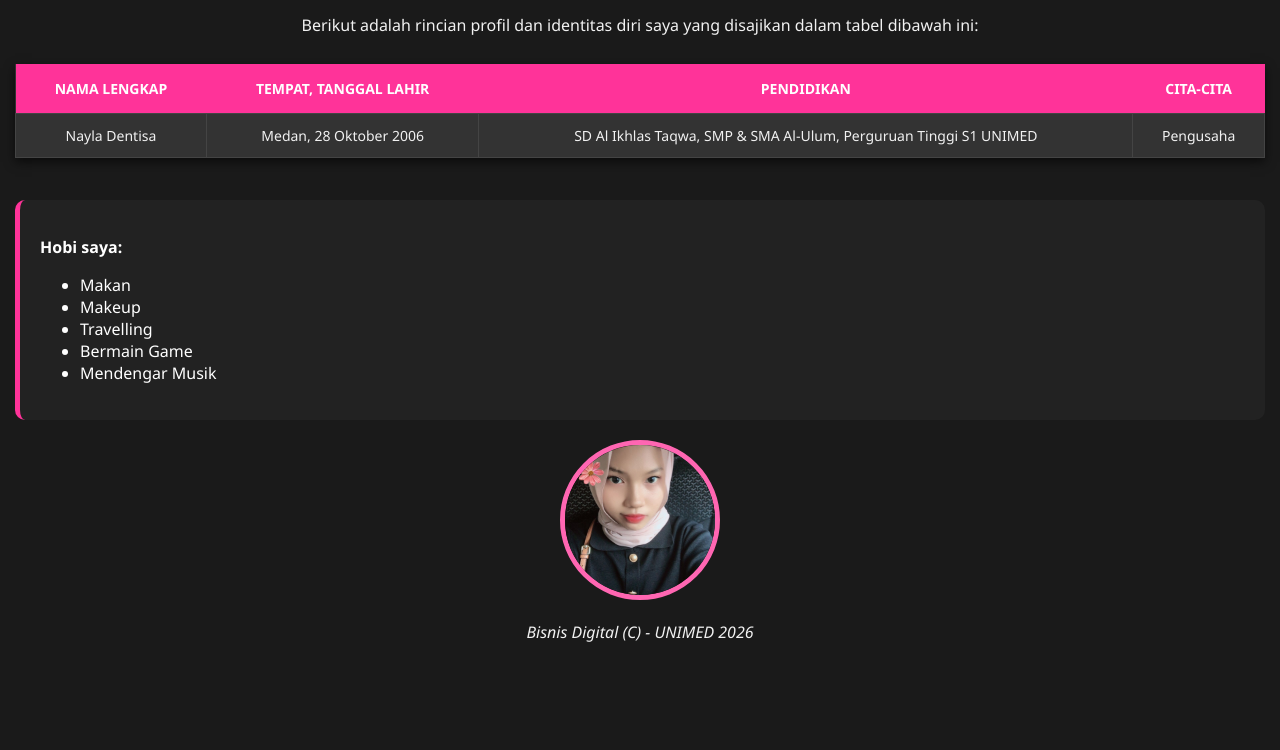
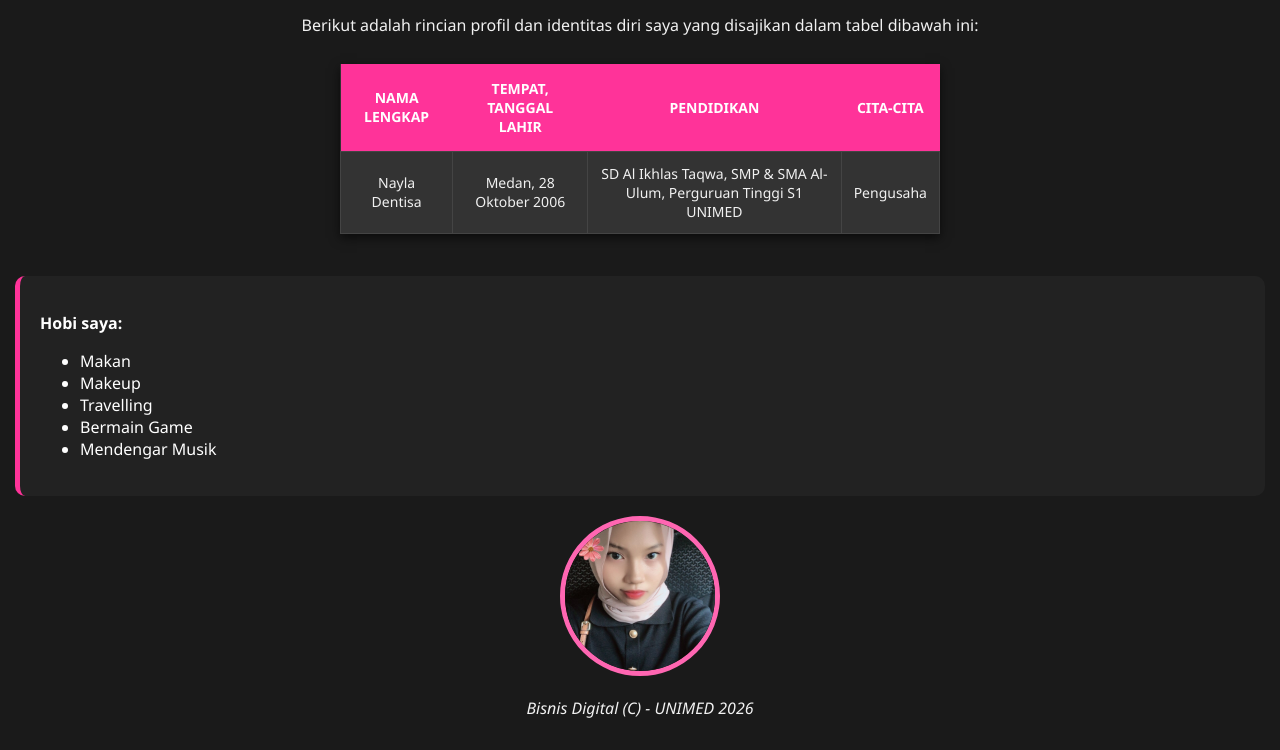
Before and after one commit to nayladentisa/biodata-nayla, a plain HTML site: page index.html in a window 1280 px wide. Shown: the part 155-905 px from the top of the page. Before the commit the page ends 829 px from the top, so only its background shows below. Drawn offline with Linux system fonts and the light colour scheme.

Commit message:
Upload tugas biodata Nayla

```diff
--- a/index.html
+++ b/index.html
@@ -11,13 +11,15 @@
             font-family: 'Segoe UI', Tahoma, Geneva, Verdana, sans-serif;
             padding: 15px;
             margin: 0;
+            text-align: center;
         }
 
         .tabel-nayla {
             width: 100%;
+            max-width: 600px;
+            margin: 20px auto;
             border-collapse: collapse;
             background-color: #333;
-            margin: 20px 0;
             box-shadow: 0 4px 10px rgba(0,0,0,0.6);
         }
 
```
